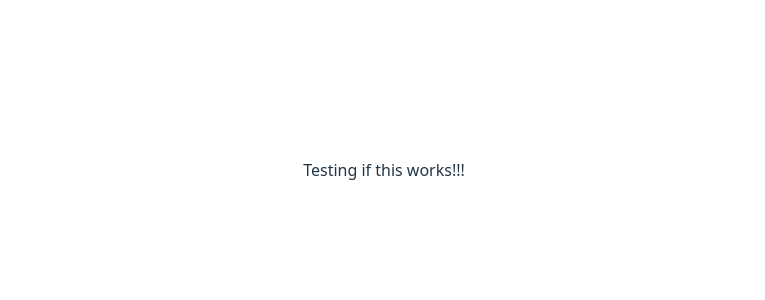
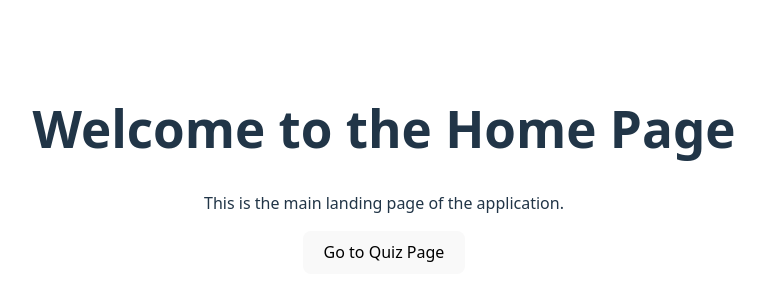
Before and after one commit to Zulu05/CS35L_Proj, a React (Vite) app: page / in a window 1280 px wide. Shown: the part 230-530 px from the top of the page, without its empty margins (256-1021 px from the left). Built offline with nearby package versions, Linux system fonts and the light colour scheme.

Commit message:
Basic homepage made (non-working quiz page button) :wq

```diff
--- a/src/App.tsx
+++ b/src/App.tsx
@@ -1,4 +1,6 @@
 import { useState } from 'react'
+import HomePage from './components/Pages/homePage'
+import QuizPage from './components/Pages/quizPage'
 import './App.css'
 
 function App() {
@@ -7,7 +9,10 @@ function App() {
   return (
     <>
       {}
-      <div> <p> Testing if this works!!!</p></div>
+      <div>
+        <HomePage />
+        <button onClick={() => {}}>Go to Quiz Page</button>
+      </div>
     </>
   )
 }
--- /dev/null
+++ b/src/components/Pages/homePage.tsx
@@ -0,0 +1,12 @@
+import React from 'react';
+
+const HomePage = () => {
+    return (
+        <div>
+            <h1>Welcome to the Home Page</h1>
+            <p>This is the main landing page of the application.</p>
+        </div>
+    );
+};
+
+export default HomePage;
--- /dev/null
+++ b/src/components/Pages/quizPage.tsx
@@ -0,0 +1,12 @@
+import React from 'react';
+
+const quizPage = () => {
+    return (
+        <div>
+            <h1>Welcome to the Quiz Page</h1>
+            <p>This is the main page for taking quizzes.</p>
+        </div>
+    );
+};
+
+export default quizPage;
--- /dev/null
+++ b/src/components/navigationButton.tsx
@@ -0,0 +1 @@
+import React from 'react';
```
Also changed, not shown: src/components/homePage.tsx (deleted), src/components/quizPage.tsx (deleted).
